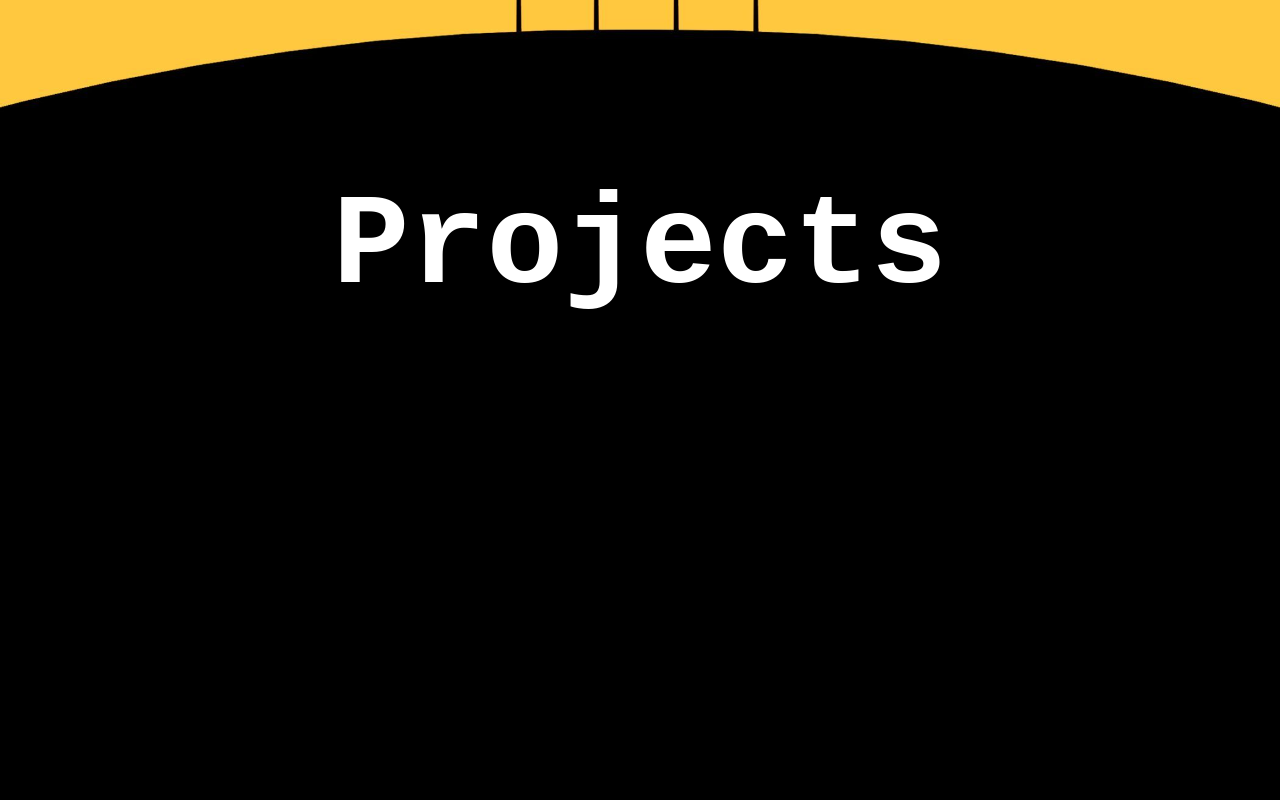
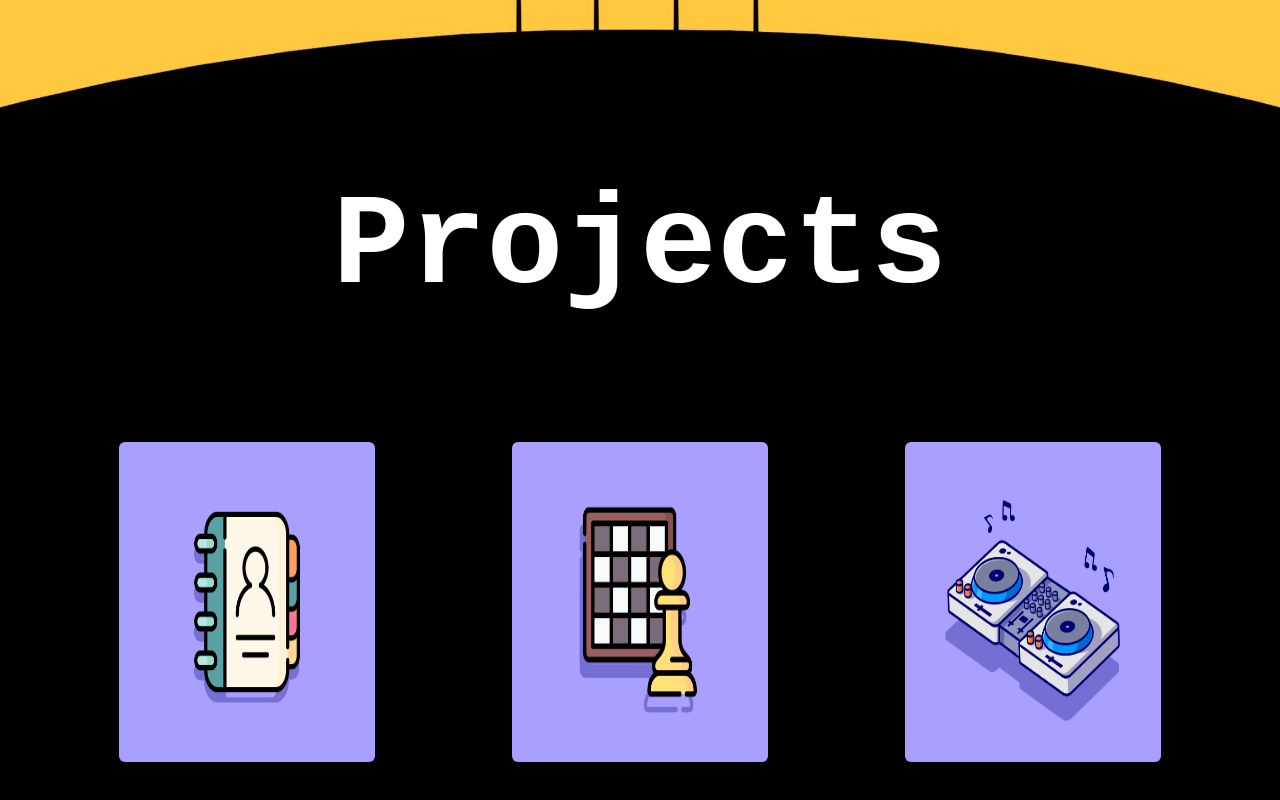
Before and after one commit to theBotNinja/devanshjoshi-portfolio.github.io, a plain HTML site: page index.html in a window 1280 px wide. Shown: the part 2998-3798 px from the top of the page. After the commit the page ends 3762 px from the top, so only its background shows below. Drawn offline with Linux system fonts and the light colour scheme.

Commit message:
projects section added

```diff
--- a/index.html
+++ b/index.html
@@ -99,6 +99,30 @@
             <h1 class="info" id="titleForProject">Contacts</h1>
         </section>
         <section id="Section5" class="newSection5">
+            <div class="newcard" id="musicplayer">
+                <div class="defImg topImg"></div>
+                <div class="defImg bottomImg"></div>
+                <div class="newcard__content">
+                    <span class="name">Music player</span>
+                    <span class="job">Made with python ,tkinter and pygame</span>
+                </div>
+            </div>
+            <div class="newcard" id="chessgame">
+                <div class="defImg topImg"></div>
+                <div class="defImg bottomImg"></div>
+                <div class="newcard__content">
+                    <span class="name">Chess Game</span>
+                    <span class="job">Made with Python ,tkinter and pygame</span>
+                </div>
+            </div>
+            <div class="newcard" id="contactsapp">
+                <div class="defImg topImg"></div>
+                <div class="defImg bottomImg"></div>
+                <div class="newcard__content">
+                    <span class="name">Contacts Manager</span>
+                    <span class="job">Made with python ,sql and tkinter</span>
+                </div>
+            </div>
         </section>
     </section>
 </body>
--- a/style.css
+++ b/style.css
@@ -29,6 +29,10 @@ body{
         width: 20vw;
         height: 40vh;
     }
+    .newcard{
+        width: 20vw;
+        height: 40vh;
+    }
     #Section4> div > a > img {
         width: 10vh;
     }
@@ -54,6 +58,10 @@ body{
         width: 40ch;
     }
     .card{
+        width: 40vw;
+        height: 30vh;
+    }
+    .newcard{
         width: 40vw;
         height: 30vh;
     }
@@ -305,10 +313,6 @@ body{
     transform: translateY(-1em);
 }
 
-#Section5{
-    width: 100rem;
-    height: 52rem;
-}
 .newSection5{
     color: #e3fbff;
 }
@@ -387,3 +391,113 @@ body{
     opacity: 100;
     filter: blur(0);
 }
+
+#Section5{
+    width: 100vw;
+    display: flex;
+    color: #fff;
+    flex-direction: row-reverse;
+    align-items: center;
+    justify-content: space-evenly;
+    flex-wrap: wrap;
+    align-content: space-evenly;
+    gap: 1em;
+}
+
+.newcard {
+    border: .05rem solid black;
+    overflow: hidden;
+    border-radius: 8px;
+    position: relative;
+    border: 2px solid transparent;
+    transition: border 0.5s;
+  }
+.newcard:hover{
+    border-color: white;
+}
+.newcard:hover .topImg {
+      animation: newimg 0.1s .7s forwards;
+    transform: scale(1.5, 1.2) translate(5px, -30px) rotate(5deg);
+  }
+  @keyframes newimg {
+      from{
+          background-image: url(./res/codeimg.png);
+      }to{
+          background-image: url(./res/codeimg.png);
+      }
+  }
+  .newcard:hover .topImg::before {
+    transition: transform 1s 0.4s;
+    transform: translateX(400px) skewX(-10deg);
+  }
+
+  .newcard:hover .bottomImg {
+    transform: translateY(120%);
+  }
+
+  .newcard .defImg {
+    position: absolute;
+    width: 100%;
+    height: 50%;
+    background: linear-gradient(180deg, rgb(65, 122, 255), rgb(23, 65, 193));
+    background-size: 100% 200%;
+    transition: 0.3s all;
+  }
+
+  .newcard .topImg {
+    top: 0;
+    right: 0;
+    position: relative;
+  }
+
+  .newcard .topImg::before {
+    content: "";
+    position: absolute;
+    top: 0;
+    left: -25px;
+    height: 100%;
+    width: 10px;
+    transform: skewX(-10deg);
+    background-image: linear-gradient(to right, rgb(32, 151, 248), rgba(255, 255, 255, 0.9));
+  }
+
+  .newcard .bottomImg {
+    bottom: 0;
+    right: 0;
+    background-position: bottom center;
+  }
+
+  .newcard__content {
+    margin-left: 1rem;
+    margin-top: 1rem;
+    transform: translateX(-130%);
+    transition: .5s ease-in-out transform .3s;
+    position: relative;
+    z-index: -1;
+  }
+
+  .newcard__content span {
+    display: block;
+  }
+
+  .newcard__content .name {
+    font-weight: bold;
+    font-size: 1.7rem;
+  }
+
+  .newcard__content .job {
+    color: #B2B2B2;
+  }
+
+  .newcard:hover .newcard__content {
+    transform: translateX(0);
+  }
+#musicplayer .topImg,#musicplayer .bottomImg{
+    background-image: url(./res/MM.png);
+}
+#chessgame .topImg,#chessgame .bottomImg{
+    background-image: url(./res/chess.png);
+}
+#contactsapp .topImg,#contactsapp .bottomImg{
+    background-image: url(./res/contacts.png);
+}
```
Also changed, not shown: main.js (line endings or trailing spaces), res/MM.png (added), res/chess.png (added), res/codeimg.png (added), res/contacts.png (added), res/path10564.png (deleted), res/path1926.png (deleted), res/path4659.png (deleted), 1 other file.
